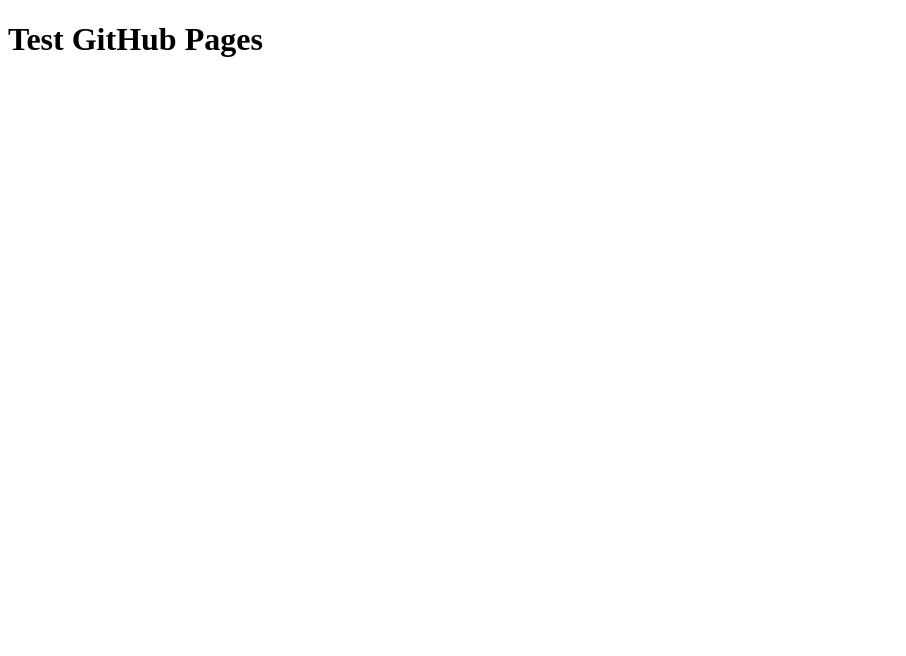
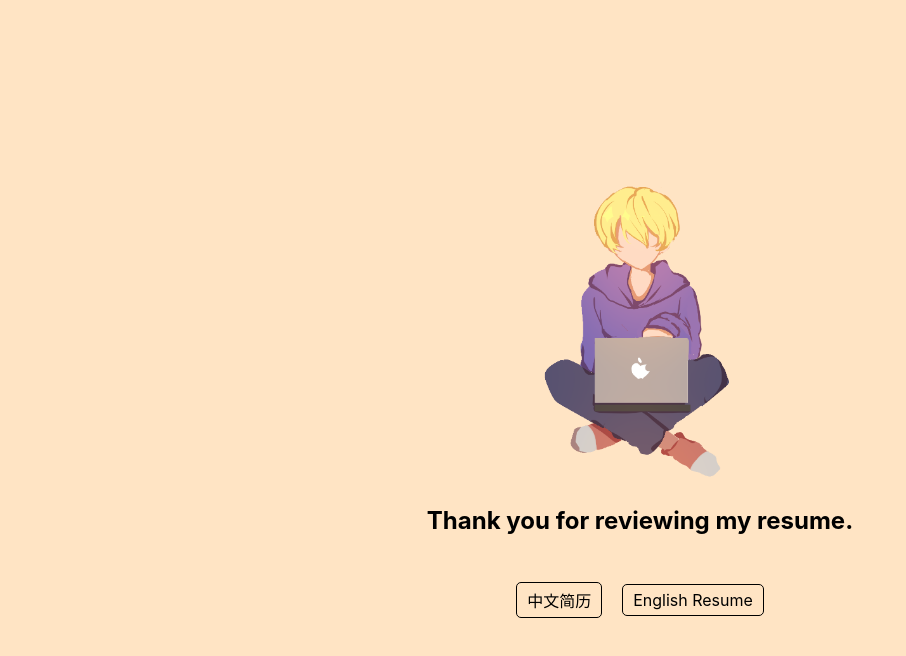
Before and after one commit to SteveYuOWO/SteveYuOwO.github.io, a plain HTML site: page index.html in a window 1280 px wide. Shown: the whole page, without its empty margins (0-906 px from the left). Drawn offline with Linux system fonts and the light colour scheme.

Commit message:
update resume

```diff
--- a/index.html
+++ b/index.html
@@ -6,7 +6,76 @@
   <meta name="viewport" content="width=device-width, initial-scale=1.0">
   <title>SteveYu's Resume</title>
 </head>
+<style type="text/css">
+  * {
+    padding: 0; margin: 0;
+    font-family: -apple-system, BlinkMacSystemFont, 'Segoe UI', 'Roboto', 'Oxygen',
+      'Ubuntu', 'Cantarell', 'Fira Sans', 'Droid Sans', 'Helvetica Neue',
+      sans-serif;
+    -webkit-font-smoothing: antialiased;
+    -moz-osx-font-smoothing: grayscale;
+  }
+  /* * { border: 1px solid; } */
+  body {
+    background-color: #ffe4c4;
+  }
+  .main-picture {
+    height: 60vh;
+    display: flex;
+    justify-content: center;
+    align-items: flex-end;
+  }
+  .title {
+    height: 10vh;
+    display: flex;
+    justify-content: center;
+    align-items: center;
+  }
+  .btn-group {
+    height: 10vh;
+    display: flex;
+    justify-content: center;
+    align-items: center;
+  }
+  .btn {
+    margin: 10px;
+    font-size: 16px;
+    border: 1px solid;
+    padding: 5px 10px;
+    border-radius: 5px;
+    cursor: pointer;
+  }
+  .btn:hover {
+    color: rgb(255, 127, 41);
+  }
+  /* remove */
+  a {
+    color: black;
+    text-decoration: none;
+  }
+  a:link {
+      text-decoration: none;
+  }
+  a:visited {
+      text-decoration: none;
+  }
+  a:hover {
+      text-decoration: none;
+  }
+  a:active {
+      text-decoration: none;
+  }
+</style>
 <body>
-  <h1>Test GitHub Pages</h1>
+  <section class="main-picture">
+    <img src="./profile.png" height="300px;" />
+  </section>
+  <section class="title">
+    <h1>Thank you for reviewing my resume.</h1>
+  </section>
+  <section class="btn-group">
+    <a href="./resume-cn.pdf"><div class="btn">中文简历</div></a>
+    <a href="./resume-en.pdf"><div class="btn">English Resume</div></a>
+  </section>
 </body>
 </html>
```
Also changed, not shown: profile.png (added), 2 other files.
